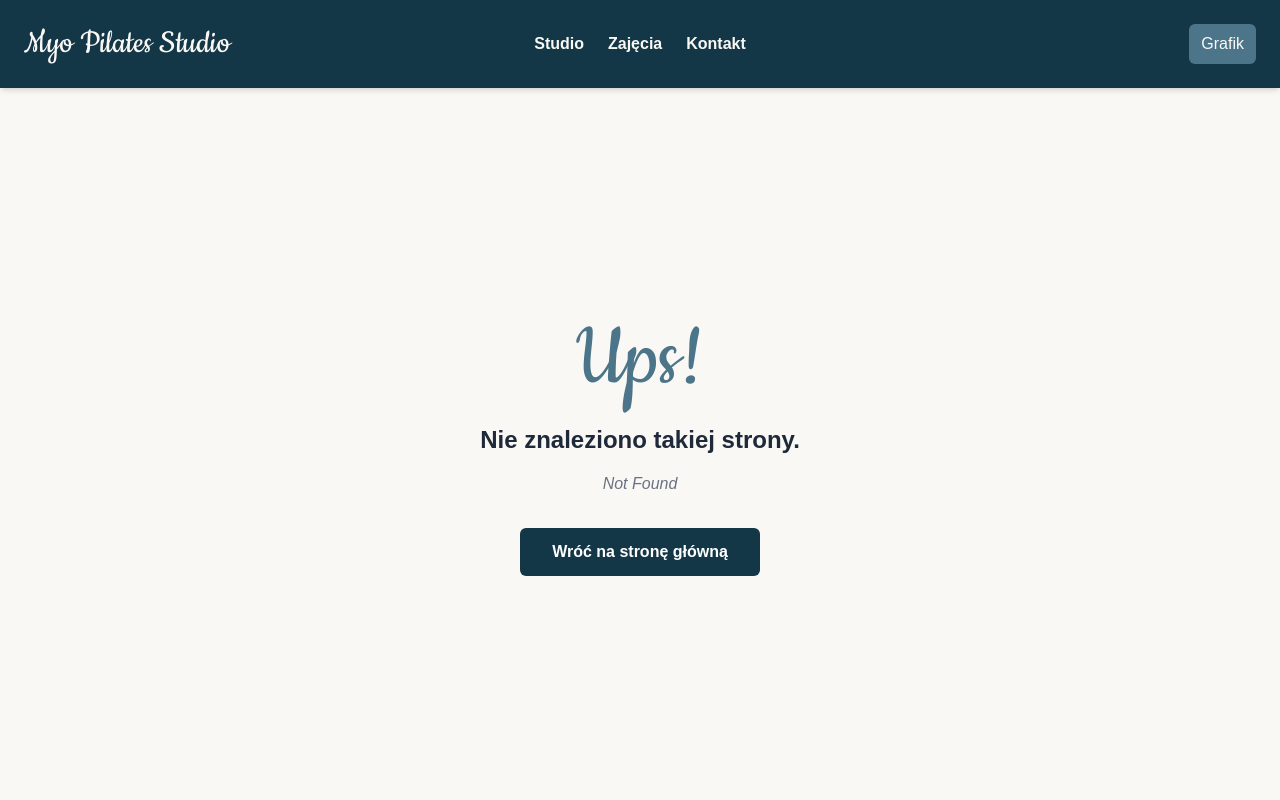
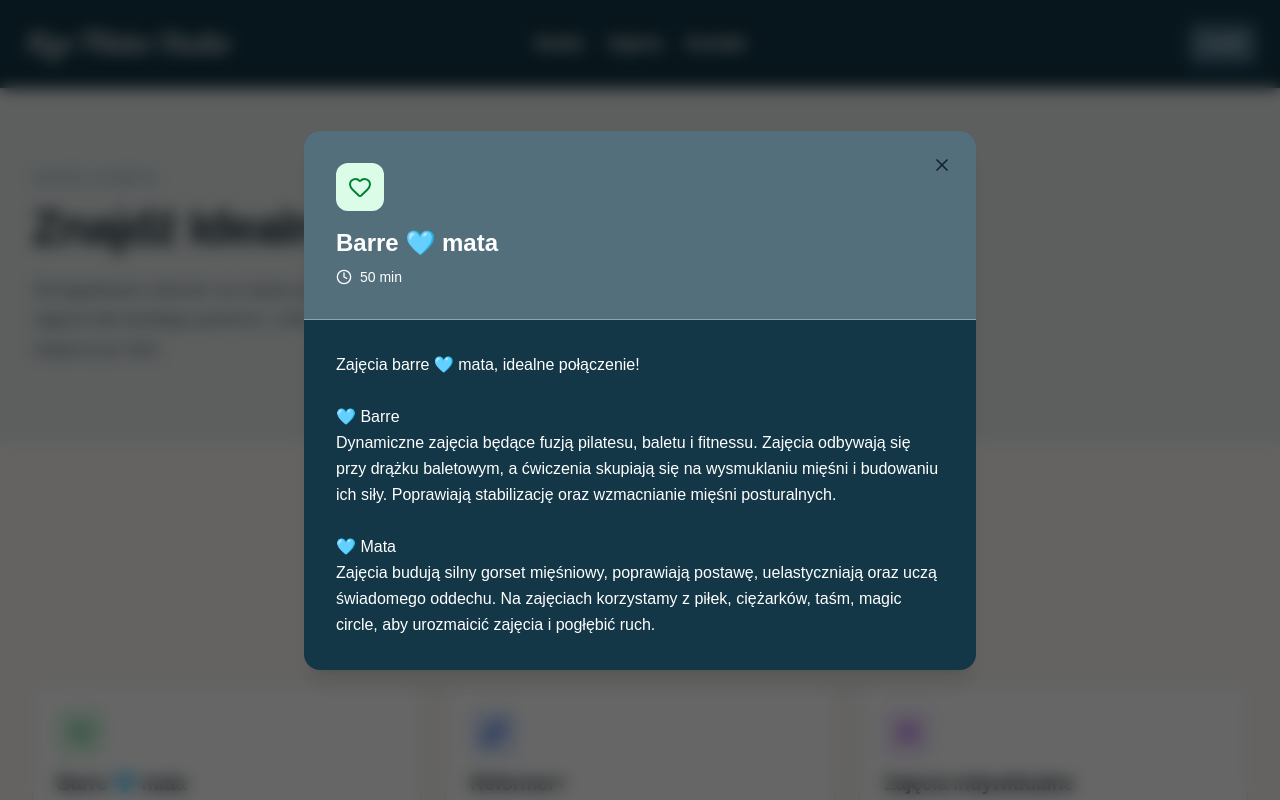
Before and after one commit to jakuboldziej/myopilatesstudio.pl, a React (Vite) app: page /zajecia/barremata in a window 1280 px wide. Before the commit this address had no page. Shown: the top 800 px of the page. Built offline with nearby package versions, Linux system fonts and the light colour scheme.

Commit message:
react router change, page transition, class modal

```diff
--- a/src/App.tsx
+++ b/src/App.tsx
@@ -13,6 +13,8 @@ function App() {
     ReactGA.send({ hitType: "pageview", page: location.pathname })
   }, [location.pathname])
 
+  const basePath = location.pathname.split('/')[1] || 'home';
+
   return (
     <div className="flex flex-col min-h-screen bg-background">
       <Navbar />
@@ -20,7 +22,7 @@ function App() {
       <div className="flex-1 flex flex-col">
         <AnimatePresence mode="wait" initial={false}>
           <motion.main
-            key={location.pathname}
+            key={basePath}
             initial={{ opacity: 0, scale: 0.98 }}
             animate={{ opacity: 1, scale: 1 }}
             exit={{ opacity: 0, scale: 0.98 }}
--- a/src/components/Footer.tsx
+++ b/src/components/Footer.tsx
@@ -9,9 +9,9 @@ const menuItems = routerItems;
 
 const navigation = {
   classes: [
-    { name: "🩵 Barre 🩵 mata", href: "/zajecia?klasa=barremata" },
-    { name: "🩵 Reformer+", href: "/zajecia?klasa=reformer" },
-    { name: "🩵 Zajęcia indywidualne", href: "/zajecia?klasa=indywidualne" },
+    { name: "🩵 Barre 🩵 mata", href: "/zajecia/barremata" },
+    { name: "🩵 Reformer+", href: "/zajecia/reformer" },
+    { name: "🩵 Zajęcia indywidualne", href: "/zajecia/indywidualne" },
   ],
 }
 
--- a/src/components/classes/ClassModal.tsx
+++ b/src/components/classes/ClassModal.tsx
@@ -1,5 +1,6 @@
 import type { ClassType } from "@/lib/variables";
 import { Clock, X } from "lucide-react"
+import { motion, AnimatePresence } from "framer-motion";
 
 interface ClassModalProps {
   selectedClass: ClassType | null;
@@ -7,14 +8,21 @@ interface ClassModalProps {
 }
 
 function ClassModal({ selectedClass, onClose }: ClassModalProps) {
-  if (!selectedClass) return null;
-
   return (
-    <div
+    <AnimatePresence>
+      {selectedClass && (
+        <motion.div
+          initial={{ opacity: 0 }}
+          animate={{ opacity: 1 }}
+          exit={{ opacity: 0 }}
           className="fixed inset-0 z-50 flex items-center justify-center bg-black/60 p-4 backdrop-blur-sm text-white"
           onClick={onClose}
         >
-      <div
+          <motion.div
+            initial={{ scale: 0.95, opacity: 0, y: 20 }}
+            animate={{ scale: 1, opacity: 1, y: 0 }}
+            exit={{ scale: 0.95, opacity: 0, y: 20 }}
+            transition={{ type: "spring", damping: 25, stiffness: 400 }}
             className="bg-primary w-full max-w-2xl rounded-2xl shadow-xl overflow-hidden relative flex flex-col max-h-[90vh]"
             onClick={(e) => e.stopPropagation()}
           >
@@ -44,8 +52,10 @@ function ClassModal({ selectedClass, onClose }: ClassModalProps) {
                 {selectedClass.fullDescription}
               </p>
             </div>
-      </div>
-    </div>
+          </motion.div>
+        </motion.div>
+      )}
+    </AnimatePresence>
   )
 }
 
--- a/src/components/classes/ClassTypes.tsx
+++ b/src/components/classes/ClassTypes.tsx
@@ -1,11 +1,21 @@
-import { useState } from "react";
-import ClassCard from "./ClassCard"
+import { useParams, useNavigate } from "react-router-dom";
+import ClassCard from "./ClassCard";
 import { classTypes } from "@/lib/variables";
 import ClassModal from "./ClassModal";
-import type { ClassType } from "@/lib/variables";
 
 function ClassTypes() {
-  const [selectedClass, setSelectedClass] = useState<ClassType | null>(null);
+  const { classId } = useParams();
+  const navigate = useNavigate();
+
+  const selectedClass = classTypes.find((c) => c.id === classId) || null;
+
+  const handleOpenModal = (id: string) => {
+    navigate(`/zajecia/${id}`, { replace: true, preventScrollReset: true });
+  };
+
+  const handleCloseModal = () => {
+    navigate("/zajecia", { replace: true, preventScrollReset: true });
+  };
 
   return (
     <section className="py-20 bg-background relative">
@@ -29,8 +39,7 @@ function ClassTypes() {
               iconColorClass={classType.color}
               duration={classType.duration}
               bgColor="bg-card"
-              // Update local state on click
-              onClick={() => setSelectedClass(classType)}
+              onClick={() => handleOpenModal(classType.id)}
             />
           ))}
         </div>
@@ -38,7 +47,7 @@ function ClassTypes() {
 
       <ClassModal
         selectedClass={selectedClass}
-        onClose={() => setSelectedClass(null)}
+        onClose={handleCloseModal}
       />
     </section>
   )
--- a/src/main.tsx
+++ b/src/main.tsx
@@ -7,6 +7,7 @@ import NotFound from './pages/NotFound'
 import { routerItems } from './lib/variables'
 import { businessData } from './lib/businessData'
 import ReactGA from 'react-ga4'
+import Classes from './pages/Classes'
 
 ReactGA.initialize('G-ZDNRFJ6SPH')
 
@@ -19,6 +20,8 @@ const dynamicRoutes = routerItems.map((item) => ({
   path: item.href,
   element: item.element,
 }))
+
+dynamicRoutes.push({ path: "/zajecia/:classId", element: <Classes /> });
 
 const router = createBrowserRouter([
   {
```
Lines whose indentation alone changed are shown as unchanged.
